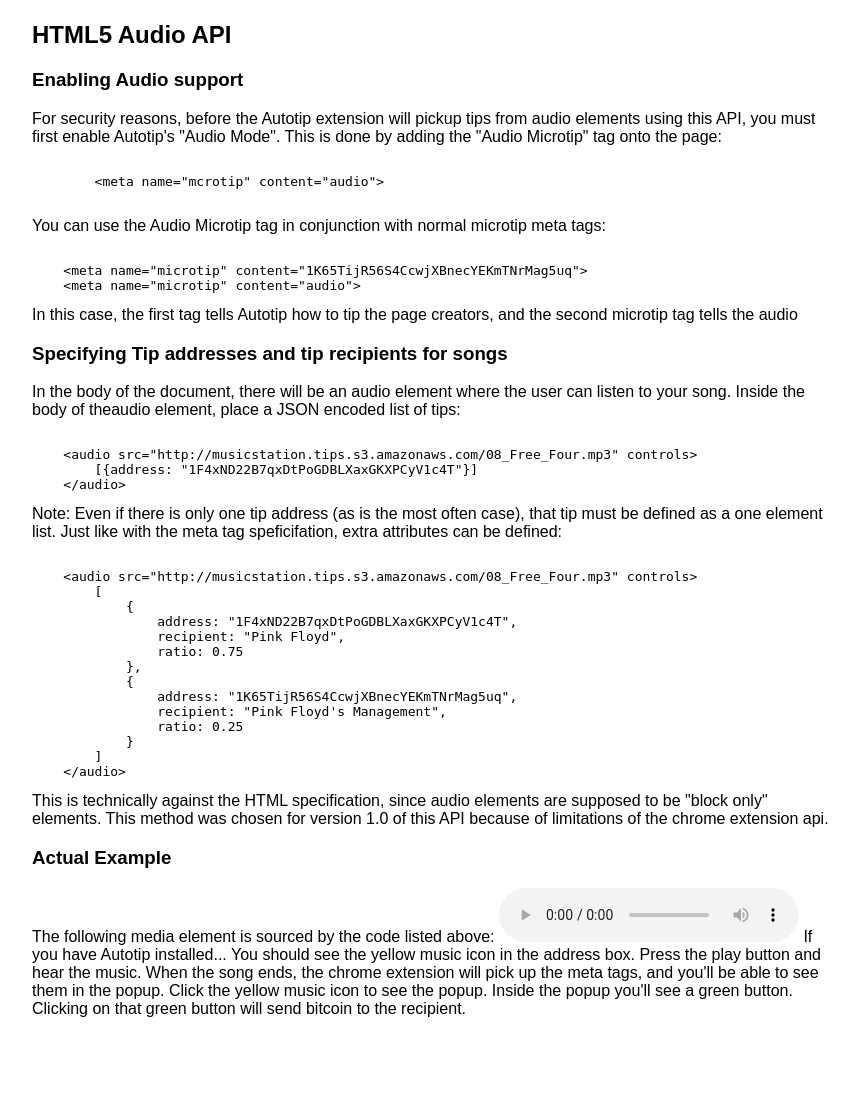
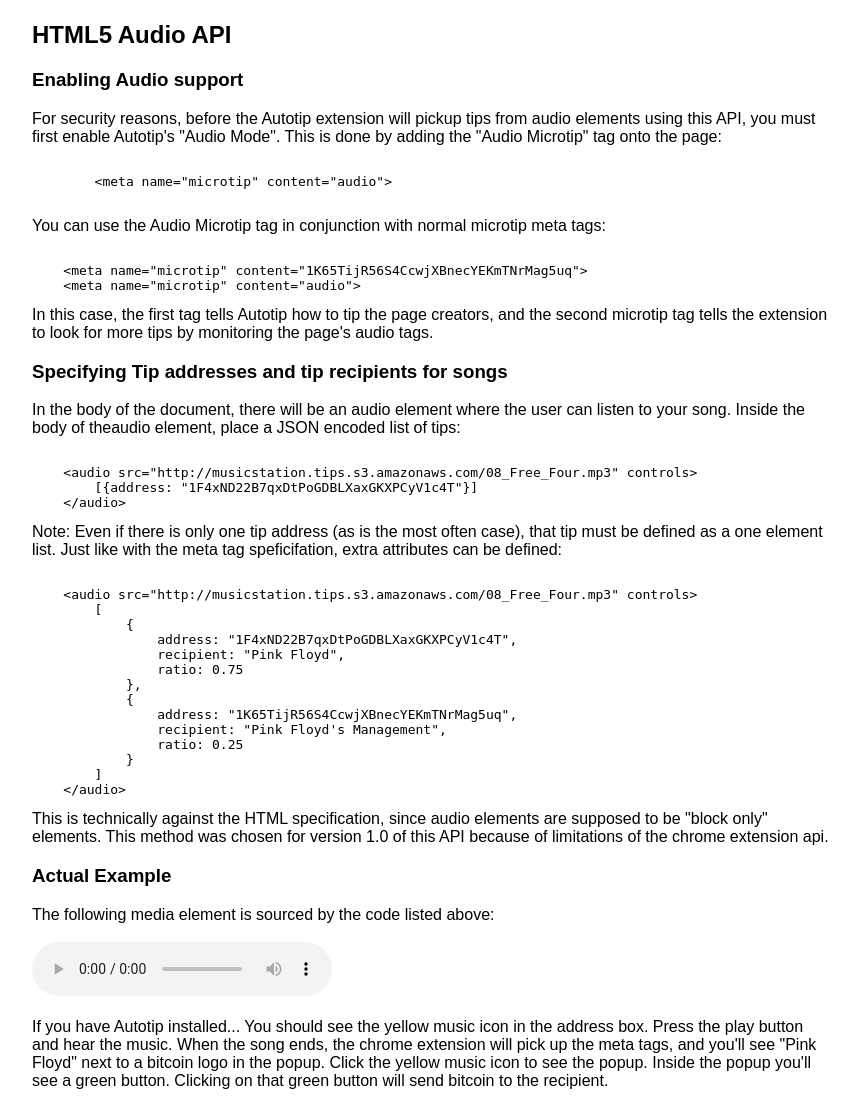
Before and after one commit to Band1to/autotip.io, a Django app: page /docs/html5-audio-api in a window 1280 px wide. Shown: the part 201-1299 px from the top of the page, without its empty margins (208-1067 px from the left). Before the commit the page ends 1218 px from the top, so only its background shows below. Run offline with Django 3.2, Linux system fonts and the light colour scheme; some libraries are stand-ins or nearby versions.

Commit message:
made docs better

```diff
--- a/autotip_io/autotip_io/templates/getting_started_writers.html
+++ b/autotip_io/autotip_io/templates/getting_started_writers.html
@@ -0,0 +1,5 @@
+{% extends "base.html" %}
+
+{% block content %}
+<h2>Coming Soon</h2>
+{% endblock %}
--- a/autotip_io/autotip_io/templates/html5-audio-api_docs.html
+++ b/autotip_io/autotip_io/templates/html5-audio-api_docs.html
@@ -1,6 +1,8 @@
 {% extends "base.html" %}
 
 {% block content %}
+<meta name="microtip" content="audio">
+
 <h2>HTML5 Audio API</h2>
 
 <h3>Enabling Audio support</h3>
@@ -10,7 +12,7 @@ elements using this API, you must first enable Autotip's "Audio Mode". This is d
 by adding the "Audio Microtip" tag onto the page:
 
     <pre><code>
-        &lt;meta name="mcrotip" content="audio">
+        &lt;meta name="microtip" content="audio">
     </code></pre>
 
 You can use the Audio Microtip tag in conjunction with normal microtip meta tags:
@@ -21,7 +23,7 @@ You can use the Audio Microtip tag in conjunction with normal microtip meta tags
 </code></pre>
 
 In this case, the first tag tells Autotip how to tip the page creators, and the second
-microtip tag tells the audio
+microtip tag tells the extension to look for more tips by monitoring the page's audio tags.
 
 <h3>Specifying Tip addresses and tip recipients for songs</h3>
 
@@ -64,17 +66,18 @@ because of limitations of the chrome extension api.
 <h3>Actual Example</h3>
 
 The following media element is sourced by the code listed above:
-
+<br><br>
 <audio src="http://musicstation.tips.s3.amazonaws.com/08_Free_Four.mp3" controls>
     [{address: "1F4xND22B7qxDtPoGDBLXaxGKXPCyV1c4T", recipient: "Pink Floyd (from the autotip examples page)"}]
 </audio>
-
+<br>
+<br>
 If you have Autotip installed...
 
 You should see the yellow music icon in the address box.
 
 Press the play button and hear the music. When the song ends, the chrome extension will
-pick up the meta tags, and you'll be able to see them in the popup. Click the yellow music
+pick up the meta tags, and you'll see "Pink Floyd" next to a bitcoin logo in the popup. Click the yellow music
 icon to see the popup. Inside the popup you'll see a green button. Clicking on that green button
 will send bitcoin to the recipient.
 
```
Also changed, not shown: autotip_io/autotip_io/templates/getting_started_audio.html (+9 -0 lines).
